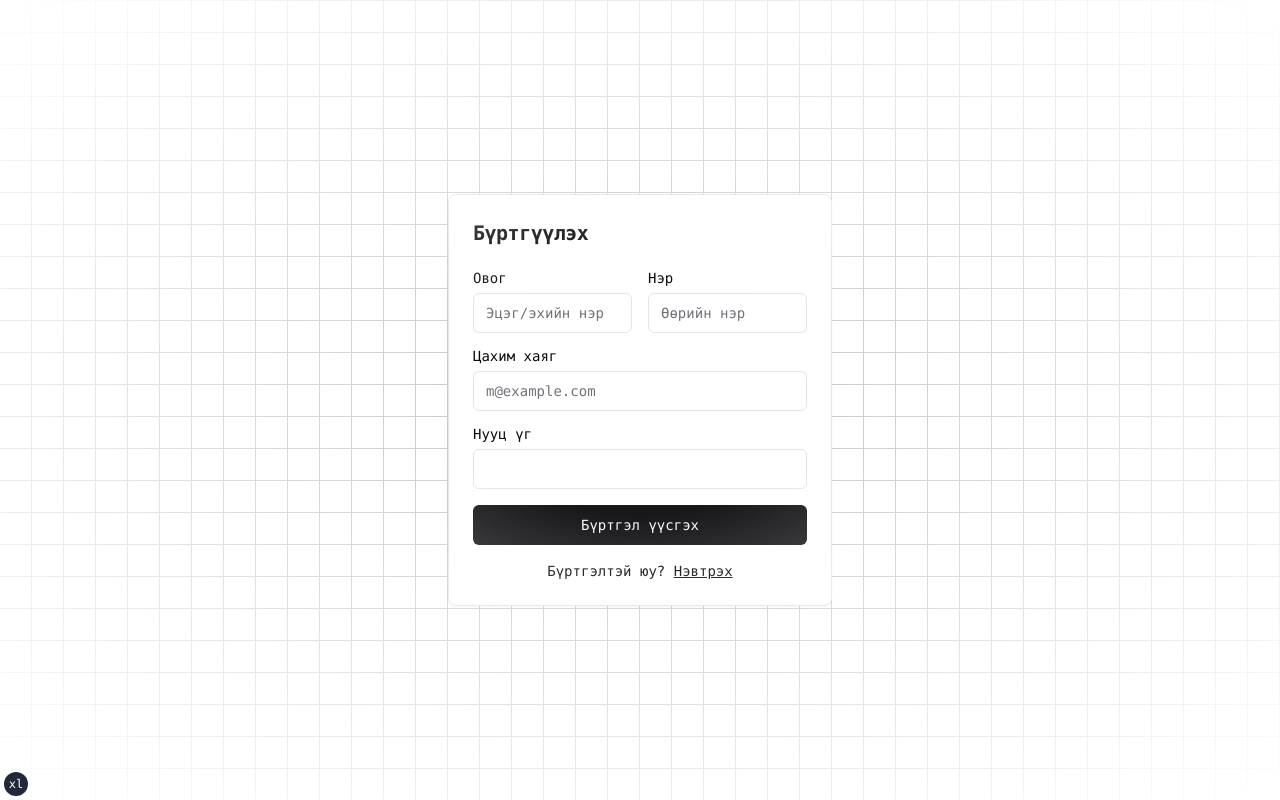
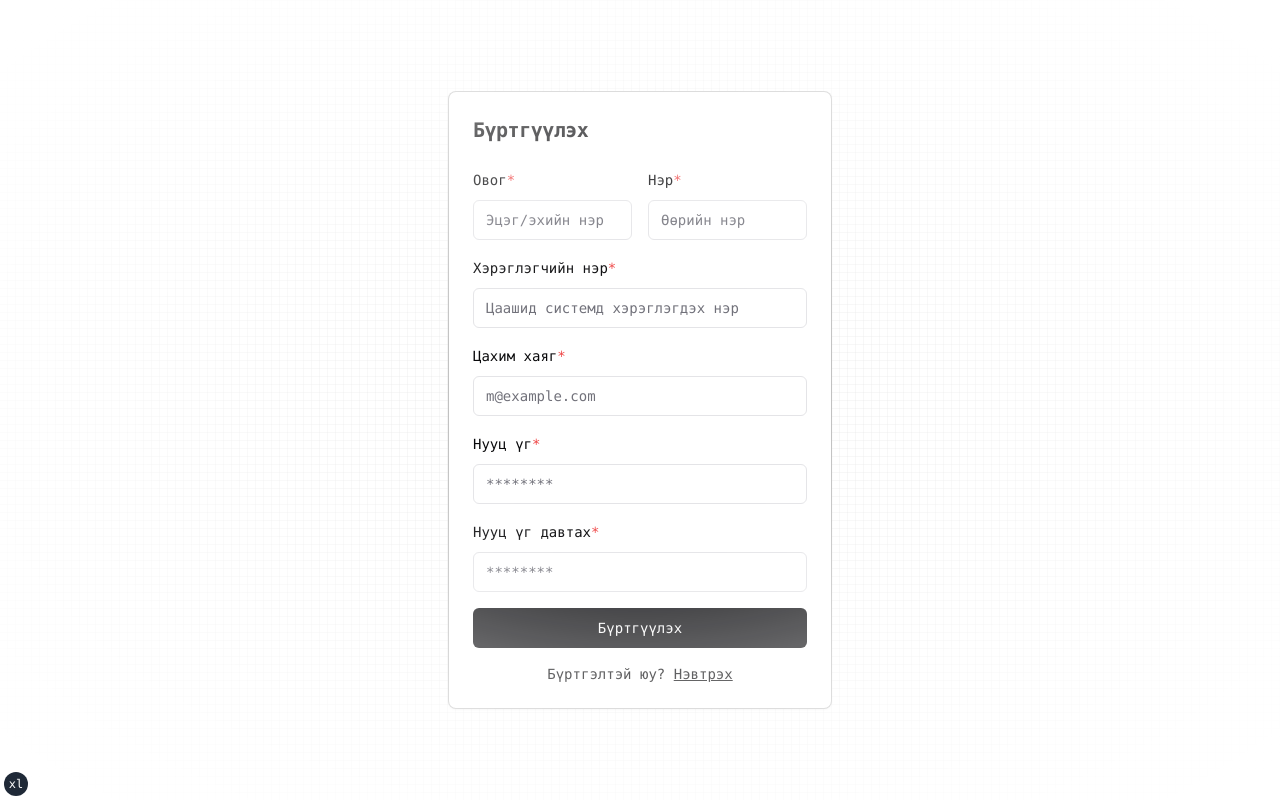
Before and after one commit to heremhen/project_hazel, a Next.js app: page /register in a window 1280 px wide. Built offline with nearby package versions, Linux system fonts and the light colour scheme.

Commit message:
#IMP: API utils & auth done
Used axios instead of fetch native one. And auth client side worked flawlessly.

```diff
--- a/src/app/(public)/layout.tsx
+++ b/src/app/(public)/layout.tsx
@@ -8,8 +8,8 @@ async function Layout({ children }: { children: React.ReactNode }) {
   // }
 
   return (
-    <div className="h-screen w-full dark:bg-black bg-white dark:bg-grid-white/[0.2] bg-grid-black/[0.2] relative flex items-center justify-center">
-      <div className="absolute pointer-events-none inset-0 flex items-center justify-center dark:bg-black bg-white [mask-image:radial-gradient(ellipse_at_center,transparent_20%,black)]" />
+    <div className="h-screen w-full bg-background dark:bg-grid-small-white/[0.2] bg-grid-small-black/[0.2] relative flex items-center justify-center">
+      <div className="absolute pointer-events-none inset-0 flex items-center justify-center bg-background [mask-image:radial-gradient(ellipse_at_center,transparent_20%,black)]" />
       <div className="container">{children}</div>
     </div>
   );
--- a/src/components/sign-up-form.tsx
+++ b/src/components/sign-up-form.tsx
@@ -1,5 +1,17 @@
+"use client";
+
 import Link from "next/link";
-
+import { zodResolver } from "@hookform/resolvers/zod";
+import { useForm } from "react-hook-form";
+import * as z from "zod";
+import {
+  Form,
+  FormControl,
+  FormField,
+  FormItem,
+  FormLabel,
+  FormMessage,
+} from "@/components/ui/form";
 import { Button } from "@/components/ui/button";
 import {
   Card,
@@ -10,10 +22,81 @@ import {
 } from "@/components/ui/card";
 import { Input } from "@/components/ui/input";
 import { Label } from "@/components/ui/label";
+import React from "react";
+import { useToast } from "@/components/ui/use-toast";
+import { useRouter } from "next/navigation";
+import { ToastAction } from "@/components/ui/toast";
+import { registerUser as register } from "@/lib/api/auth";
+import { setToken } from "@/lib/cookie_helper";
+import { LucideLoader2 } from "lucide-react";
+
+const formSchema = z
+  .object({
+    firstname: z.string().min(1, "Firstname is required.").max(100),
+    lastname: z.string().min(1, "Lastname is required.").max(100),
+    username: z.string().min(1, "Username is required.").max(100),
+    email: z.string().email("Хүчингүй хаяг").min(1, "Email is required"),
+    password: z
+      .string()
+      .min(1, "Password is required")
+      .min(8, "Password must have more than 8 characters."),
+    confirmPassword: z.string().min(1, "Password confirmation is requi  red"),
+    // terms: z.literal(true, {
+    //   errorMap: () => ({ message: "You must accept the terms and conditions" }),
+    // }),
+  })
+  .refine((data) => data.password === data.confirmPassword, {
+    path: ["confirmPassword"],
+    message: "Passwords do not match",
+  });
 
 export function SignUpForm() {
+  const [isLoading, setIsLoading] = React.useState<boolean>(false);
+  const router = useRouter();
+  const { toast } = useToast();
+
+  const form = useForm<z.infer<typeof formSchema>>({
+    resolver: zodResolver(formSchema),
+  });
+
+  async function registerSubmit(data: z.infer<typeof formSchema>) {
+    setIsLoading(true);
+    const { firstname, lastname, username, email, password } = data;
+
+    try {
+      const response = await register({
+        username: username,
+        fullname: `${firstname} ${lastname}`,
+        email: email,
+        password: password,
+      });
+      const { data } = response;
+
+      setToken("token", data.refresh);
+      window.localStorage.setItem("username", username);
+      window.localStorage.setItem("email", email);
+
+      toast({
+        description: "Successfully created an account. Please wait...",
+      });
+
+      setIsLoading(false);
+      router.push("/home");
+    } catch (error) {
+      toast({
+        variant: "destructive",
+        title: "Failed to create an account 🥺",
+        description:
+          "It's either user with the following username, email exist or password didn't meet the requirements!",
+        action: <ToastAction altText="Try again">Try again</ToastAction>,
+      });
+
+      setIsLoading(false);
+    }
+  }
+
   return (
-    <Card className="mx-auto max-w-sm">
+    <Card className="mx-auto max-w-sm border-foreground/25">
       <CardHeader>
         <CardTitle className="text-xl">Бүртгүүлэх</CardTitle>
         {/* <CardDescription>
@@ -21,34 +104,158 @@ export function SignUpForm() {
         </CardDescription> */}
       </CardHeader>
       <CardContent>
-        <div className="grid gap-4">
+        <Form {...form}>
+          <form
+            onSubmit={form.handleSubmit(registerSubmit)}
+            className="grid gap-4"
+          >
             <div className="grid grid-cols-2 gap-4">
-            <div className="grid gap-2">
-              <Label htmlFor="last-name">Овог</Label>
-              <Input id="last-name" placeholder="Эцэг/эхийн нэр" required />
+              <FormField
+                control={form.control}
+                name="lastname"
+                render={({ field }) => (
+                  <FormItem>
+                    <FormLabel>
+                      Овог<span className="text-destructive">*</span>
+                    </FormLabel>
+                    <FormControl>
+                      <Input
+                        placeholder="Эцэг/эхийн нэр"
+                        {...field}
+                        value={field.value || ""}
+                      />
+                    </FormControl>
+                    <FormMessage />
+                  </FormItem>
+                )}
+              />
+              <FormField
+                control={form.control}
+                name="firstname"
+                render={({ field }) => (
+                  <FormItem>
+                    <FormLabel>
+                      Нэр<span className="text-destructive">*</span>
+                    </FormLabel>
+                    <FormControl>
+                      <Input
+                        placeholder="Өөрийн нэр"
+                        {...field}
+                        value={field.value || ""}
+                      />
+                    </FormControl>
+                    <FormMessage />
+                  </FormItem>
+                )}
+              />
             </div>
-            <div className="grid gap-2">
-              <Label htmlFor="first-name">Нэр</Label>
-              <Input id="first-name" placeholder="Өөрийн нэр" required />
-            </div>
-          </div>
-          <div className="grid gap-2">
-            <Label htmlFor="email">Цахим хаяг</Label>
+            <FormField
+              control={form.control}
+              name="username"
+              render={({ field }) => (
+                <FormItem>
+                  <FormLabel>
+                    Хэрэглэгчийн нэр<span className="text-destructive">*</span>
+                  </FormLabel>
+                  <FormControl>
                     <Input
-              id="email"
+                      placeholder="Цаашид системд хэрэглэгдэх нэр"
+                      {...field}
+                      value={field.value || ""}
+                    />
+                  </FormControl>
+                  <FormMessage />
+                </FormItem>
+              )}
+            />
+            <FormField
+              control={form.control}
+              name="email"
+              render={({ field }) => (
+                <FormItem>
+                  <FormLabel>
+                    Цахим хаяг<span className="text-destructive">*</span>
+                  </FormLabel>
+                  <FormControl>
+                    <Input
                       type="email"
                       placeholder="m@example.com"
-              required
+                      {...field}
+                      value={field.value || ""}
                     />
+                  </FormControl>
+                  <FormMessage />
+                </FormItem>
+              )}
+            />
+            <FormField
+              control={form.control}
+              name="password"
+              render={({ field }) => (
+                <FormItem>
+                  <FormLabel>
+                    Нууц үг<span className="text-destructive">*</span>
+                  </FormLabel>
+                  <FormControl>
+                    <Input
+                      type="password"
+                      placeholder="********"
+                      {...field}
+                      value={field.value || ""}
+                    />
+                  </FormControl>
+                  <FormMessage />
+                </FormItem>
+              )}
+            />
+            <FormField
+              control={form.control}
+              name="confirmPassword"
+              render={({ field }) => (
+                <FormItem>
+                  <FormLabel>
+                    Нууц үг давтах<span className="text-destructive">*</span>
+                  </FormLabel>
+                  <FormControl>
+                    <Input
+                      type="password"
+                      placeholder="********"
+                      {...field}
+                      value={field.value || ""}
+                    />
+                  </FormControl>
+                  <FormMessage />
+                </FormItem>
+              )}
+            />
+            {/* <FormField
+                control={form.control}
+                name="terms"
+                render={({ field }) => (
+                  <FormItem>
+                    <FormControl>
+                      <div className="flex items-center space-x-2">
+                        <Input className="peer h-4 w-4 shrink-0 rounded-sm border border-primary shadow focus-visible:outline-none focus-visible:ring-1 focus-visible:ring-ring disabled:cursor-not-allowed disabled:opacity-50 data-[state=checked]:bg-primary data-[state=checked]:text-primary-foreground" id="terms" type="checkbox" {...field} />
+                        <label
+                          htmlFor="terms"
+                          className="text-sm font-medium leading-none peer-disabled:cursor-not-allowed peer-disabled:opacity-70"
+                        >
+                          Accept terms and conditions
+                        </label>
                       </div>
-          <div className="grid gap-2">
-            <Label htmlFor="password">Нууц үг</Label>
-            <Input id="password" type="password" />
-          </div>
-          <Button type="submit" className="w-full">
-            Бүртгэл үүсгэх
+                    </FormControl>
+                    <FormMessage />
+                  </FormItem>
+                )}
+              /> */}
+            <Button type="submit" disabled={isLoading} className="w-full">
+              {isLoading && (
+                <LucideLoader2 className="mr-2 h-4 w-4 animate-spin" />
+              )}
+              Бүртгүүлэх
             </Button>
-        </div>
+          </form>
+        </Form>
         <div className="mt-4 text-center text-sm">
           Бүртгэлтэй юу?{" "}
           <Link href="/login" className="underline">
--- a/src/lib/api/auth.ts
+++ b/src/lib/api/auth.ts
@@ -1,18 +1,22 @@
+"use server";
+
 import axios from "axios";
 import { getToken } from "@/lib/cookie_helper";
 
 interface LoginRequestBody {
-  email: string;
+  login: string;
   password: string;
 }
 
 interface LoginOrRegisterResponseBody {
-  data: { type: string; token: string };
+  status: number;
+  data: { access: string; refresh: string };
 }
 
 interface RegistrationRequestBody {
   username: string;
   email: string;
+  fullname: string;
   password: string;
 }
 
@@ -22,7 +26,7 @@ const authAxios = axios.create({
 
 authAxios.interceptors.request.use(
   function (config: any) {
-    config.headers.Authorization = `Bearer ${getToken("access-token")}`;
+    config.headers.Authorization = `Bearer ${getToken("token")}`;
 
     return config;
   },
@@ -43,13 +47,21 @@ authAxios.interceptors.response.use(
 const login = async (
   data: LoginRequestBody
 ): Promise<LoginOrRegisterResponseBody> => {
-  return await authAxios.post("auth/token", data);
+  const response = await authAxios.post("auth/token", data);
+  return {
+    status: response.status,
+    data: response.data.result,
+  };
 };
 
 const registerUser = async (
   data: RegistrationRequestBody
 ): Promise<LoginOrRegisterResponseBody> => {
-  return await authAxios.post("users", data);
+  const response = await authAxios.post("users", data);
+  return {
+    status: response.status,
+    data: response.data.result,
+  };
 };
 
 export { login, registerUser };
--- a/src/lib/cookie_helper.ts
+++ b/src/lib/cookie_helper.ts
@@ -18,7 +18,7 @@ const setToken = async (name: string, token: string): Promise<void> => {
   }
 };
 
-const getToken = (name: string): string | boolean => {
+const getToken = async (name: string): Promise<string | boolean> => {
   const cookie = cookies().get(name);
 
   if (cookie && cookie !== undefined) {
@@ -28,7 +28,7 @@ const getToken = (name: string): string | boolean => {
   return false;
 };
 
-const destroyToken = (name: string): void => {
+const destroyToken = async (name: string): Promise<void> => {
   cookies().delete(name);
 };
 
```
Also changed, not shown: src/app/globals.css (+1 -18 lines), src/components/login-form.tsx (+28 -15 lines), src/lib/utils.ts (+14 -6 lines), src/middleware.ts (added, +54 -0 lines), 1 other file (tests, documents, lock files or other folders). Lines whose indentation alone changed are shown as unchanged.
